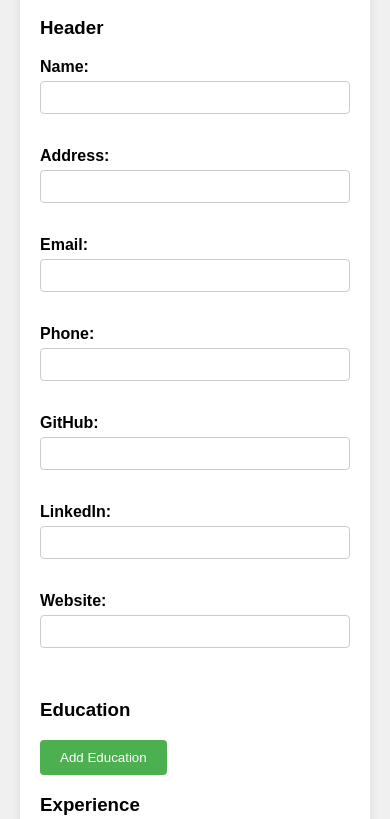
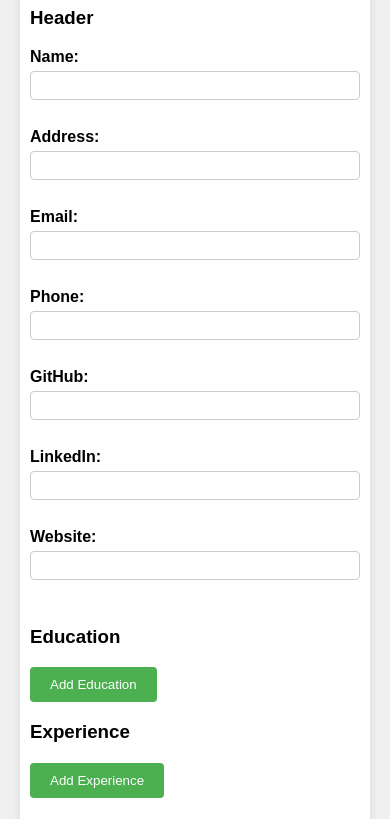
Before and after one commit to GouravBakshi/ResumeSpringBoot, a plain HTML site: page Frontened/index.html in a window 390 px wide. Shown: the part 151-970 px from the top of the page. Drawn offline with Linux system fonts and the light colour scheme.

Commit message:
Update styles.css

```diff
--- a/Frontened/styles.css
+++ b/Frontened/styles.css
@@ -50,13 +50,13 @@ h1, h2 {
     text-align: center;
 }
 
-/* CSS for item container (education, experience, project) */
+/* CSS for item containers (education, experience, project) */
 .itemContainer {
     margin-top: 20px;
 }
 
-/* CSS for individual item wrapper (education, experience, project) */
-.skillWrapper,.educationWrapper, .experienceWrapper, .projectWrapper {
+/* CSS for individual item wrappers (education, experience, project) */
+.skillWrapper, .educationWrapper, .experienceWrapper, .projectWrapper {
     margin-bottom: 10px;
     padding: 10px;
     border: 1px solid #ccc;
@@ -71,7 +71,7 @@ h1, h2 {
     align-items: center;
 }
 
-/* CSS for remove item button */
+/* CSS for remove item buttons */
 .removeSkillButton, .removeEducationButton, .removeExperienceButton, .removeProjectButton {
     padding: 5px 10px;
     background-color: #dc3545;
@@ -81,8 +81,8 @@ h1, h2 {
     cursor: pointer;
 }
 
-/* Hover effect for remove item button */
-.removeSkillButton:hover,.removeEducationButton:hover, .removeExperienceButton:hover, .removeProjectButton:hover {
+/* Hover effect for remove item buttons */
+.removeSkillButton:hover, .removeEducationButton:hover, .removeExperienceButton:hover, .removeProjectButton:hover {
     background-color: #c82333;
 }
 
@@ -101,3 +101,19 @@ h1, h2 {
     gap: 10px;
     align-items: center;
 }
+
+/* Media query for responsiveness */
+@media only screen and (max-width: 600px) {
+    .container {
+        padding: 10px;
+    }
+
+    input[type=text], input[type=email], input[type=tel], input[type=number], input[type=date], textarea {
+        padding: 6px;
+        margin-bottom: 10px;
+    }
+
+    .skill, .education, .experience, .project {
+        grid-template-columns: 1fr;
+    }
+}
```
